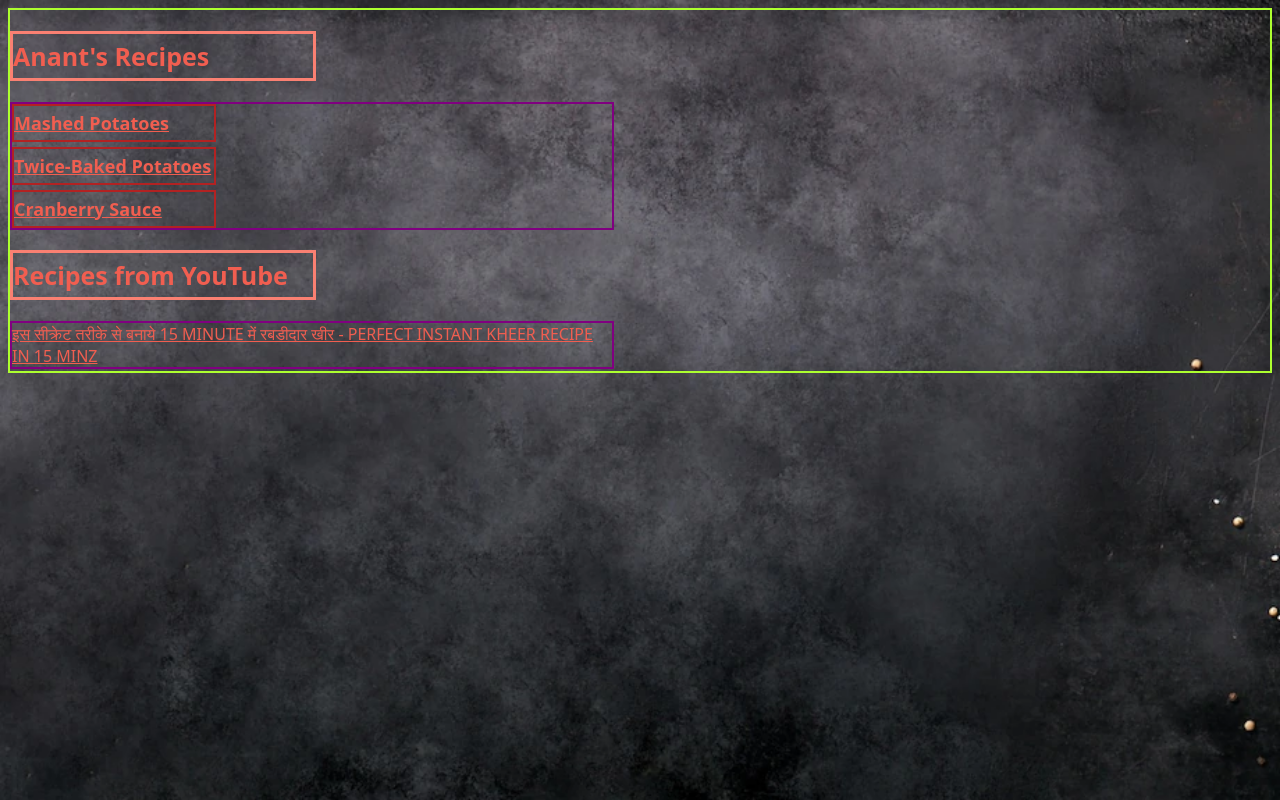
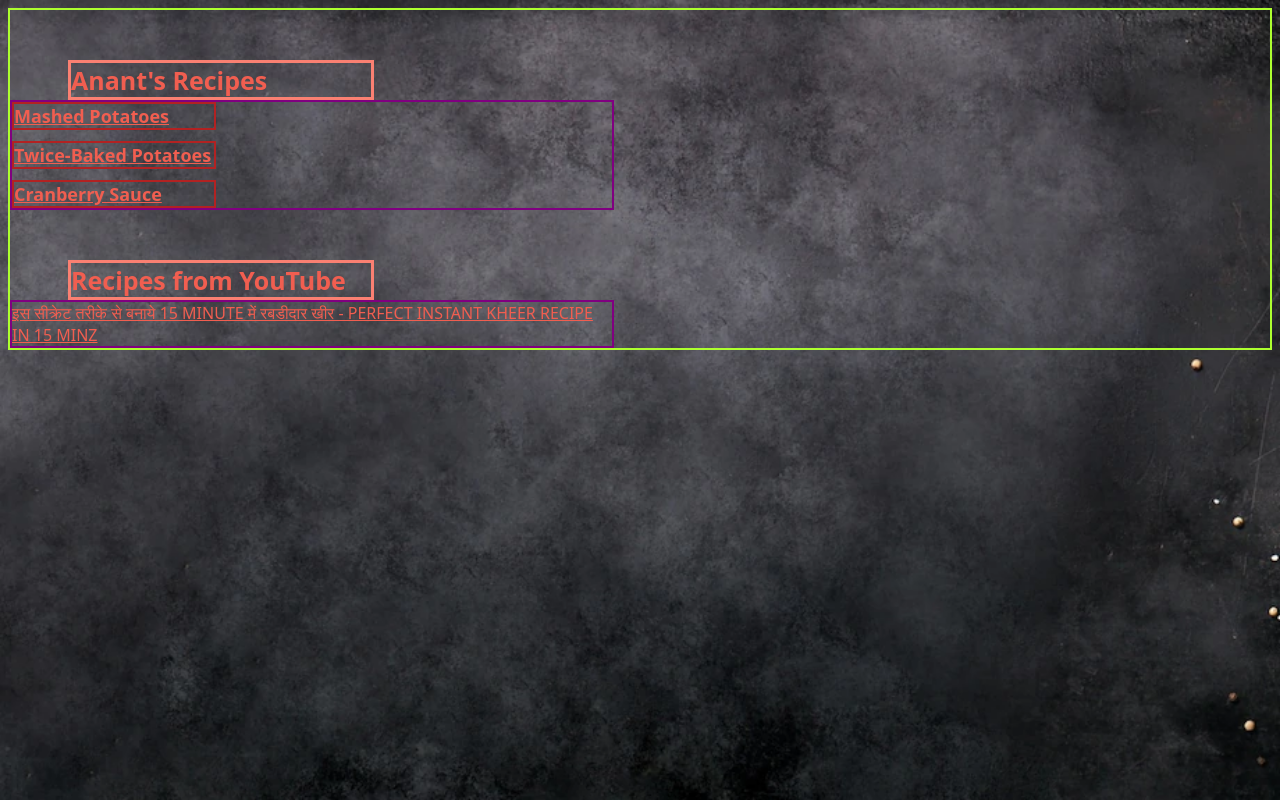
Before and after one commit to anant13u/recipes, a plain HTML site: page index.html in a window 1280 px wide. Drawn offline with Linux system fonts and the light colour scheme.

Commit message:
Removed margins and paddings from almost all elements on the page for now. Will space them out using gap property first and then apply margin and padding later again.

```diff
--- a/style.css
+++ b/style.css
@@ -9,15 +9,18 @@ body {
 
 .parent-container {
     border: 2px solid greenyellow;
+    display: flex;
+    flex-direction: column;
+    /* gap: 0px; */
+
 }
 
     .header {
-        /* margin: 50px 0 0 58px; */
+        margin: 50px 0 0 58px;
         border: 3px solid salmon;
-        padding: 5px 0;
+        /* padding: 5px 0; */
         max-width: 300px;
         font-size: 25px;
-        /* box-sizing: border-box; */
         color: #f15e50;
     }
 
@@ -25,20 +28,20 @@ body {
 /* already be spaced out. */
 
     .list-container {
-        margin: 2px 0;
+        /* margin: 2px 0; */
         border: 2px solid purple;
         display: flex;
         /* justify-content:space-evenly; */
         /* flex-wrap: wrap; */
         flex-direction: column;
-        gap: 5px;
+        gap: 0.7em;
         width: 600px;
     }
 
         .list-item {
             /* margin: 10px 0 0 20px; */
             border: 2px solid firebrick;
-            padding: 5px 0;
+            /* padding: 5px 0; */
             /* gap: 5px; */
             color: wheat;
             /* width: 450px; */
```
